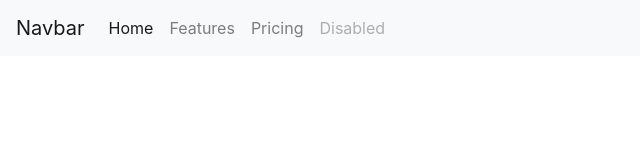
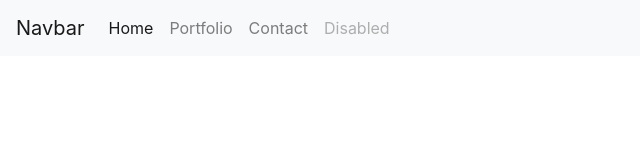
Before and after one commit to DaleJJacobs/Portfolio, a plain HTML site: page contact.html in a window 1280 px wide. Shown: the full height of the page, 0-640 px from the left. Drawn offline with nearby package versions, Linux system fonts and the light colour scheme.

Commit message:
folder restructuring

```diff
--- a/HTML/contact.html
+++ b/contact.html
@@ -21,10 +21,10 @@
           <a class="nav-link" href="#">Home <span class="sr-only">(current)</span></a>
         </li>
         <li class="nav-item">
-          <a class="nav-link" href="#">Features</a>
+          <a class="nav-link" href="#">Portfolio</a>
         </li>
         <li class="nav-item">
-          <a class="nav-link" href="#">Pricing</a>
+          <a class="nav-link" href="#">Contact</a>
         </li>
         <li class="nav-item">
           <a class="nav-link disabled" href="#" tabindex="-1" aria-disabled="true">Disabled</a>
```
Also changed, not shown: index.html (renamed from HTML/index.html, +2 -2 lines), portfolio.html (renamed from HTML/portfolio.html), 2 other files.
